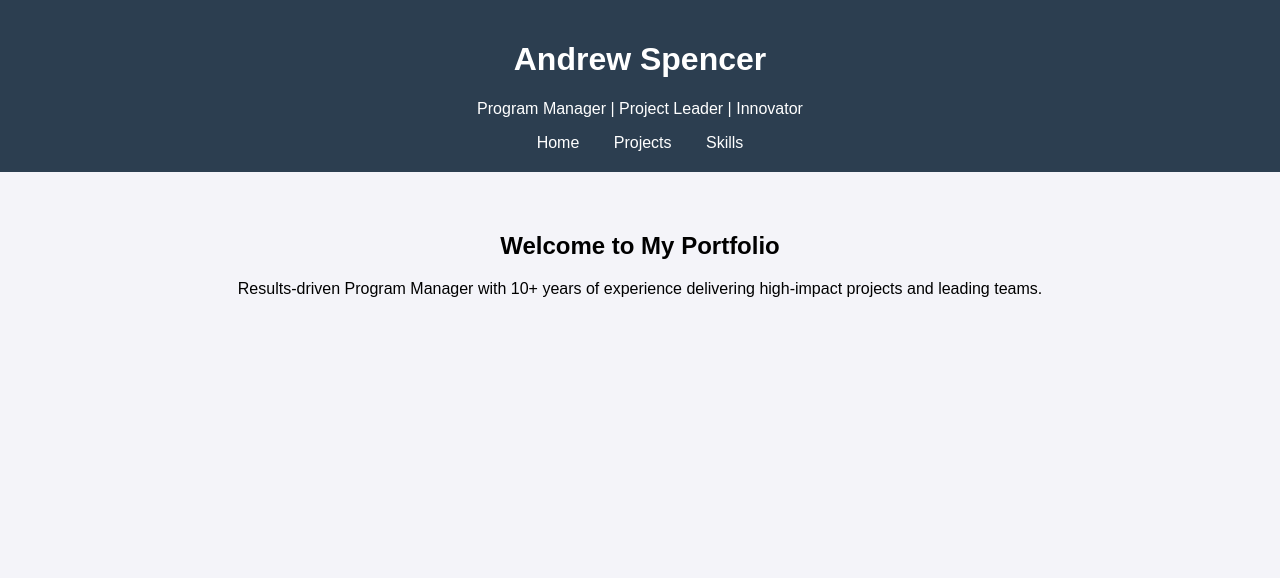
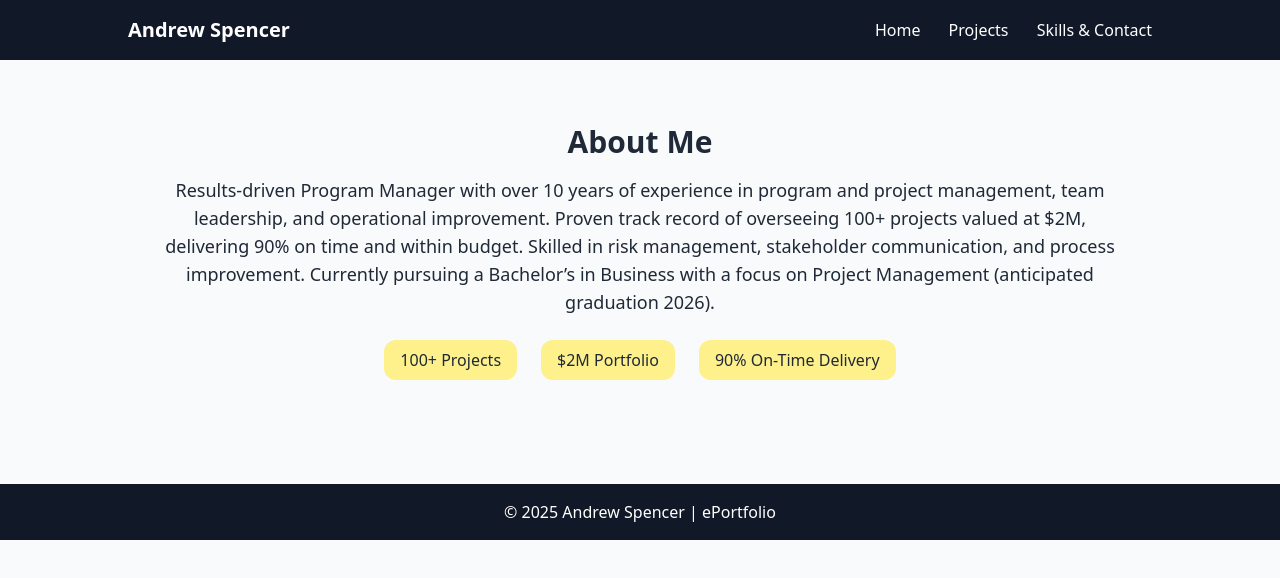
Before and after one commit to stealthxf17-beep/Andrew-spencer-portfolio, a plain HTML site: page index.html in a window 1280 px wide. Drawn offline with nearby package versions, Linux system fonts and the light colour scheme.

Commit message:
Update index.html

```diff
--- a/index.html
+++ b/index.html
@@ -3,27 +3,44 @@
 <head>
   <meta charset="UTF-8">
   <meta name="viewport" content="width=device-width, initial-scale=1.0">
-  <title>Andrew Spencer - Portfolio</title>
-  <style>
-    body { font-family: Arial, sans-serif; margin: 0; padding: 0; background: #f4f4f9; }
-    header { background: #2c3e50; color: white; padding: 20px; text-align: center; }
-    nav a { margin: 0 15px; color: white; text-decoration: none; }
-    section { padding: 40px; text-align: center; }
-  </style>
+  <title>Andrew Spencer | Home</title>
+  <script src="https://cdn.tailwindcss.com"></script>
 </head>
-<body>
-  <header>
-    <h1>Andrew Spencer</h1>
-    <p>Program Manager | Project Leader | Innovator</p>
-    <nav>
-      <a href="index.html">Home</a>
-      <a href="projects.html">Projects</a>
-      <a href="skills.html">Skills</a>
-    </nav>
-  </header>
-  <section>
-    <h2>Welcome to My Portfolio</h2>
-    <p>Results-driven Program Manager with 10+ years of experience delivering high-impact projects and leading teams.</p>
+<body class="bg-gray-50 text-gray-800 font-sans">
+
+  <!-- Navbar -->
+  <nav class="bg-gray-900 text-white p-4">
+    <div class="max-w-5xl mx-auto flex justify-between items-center">
+      <h1 class="text-xl font-bold">Andrew Spencer</h1>
+      <div class="space-x-6">
+        <a href="index.html" class="hover:text-yellow-400">Home</a>
+        <a href="projects.html" class="hover:text-yellow-400">Projects</a>
+        <a href="skills.html" class="hover:text-yellow-400">Skills & Contact</a>
+      </div>
+    </div>
+  </nav>
+
+  <!-- Home -->
+  <section class="max-w-5xl mx-auto py-16 px-6 text-center">
+    <h2 class="text-3xl font-bold mb-4">About Me</h2>
+    <p class="text-lg mb-6">
+      Results-driven Program Manager with over 10 years of experience in program and project
+      management, team leadership, and operational improvement. Proven track record of overseeing
+      100+ projects valued at $2M, delivering 90% on time and within budget. Skilled in risk management,
+      stakeholder communication, and process improvement. Currently pursuing a Bachelor’s in Business
+      with a focus on Project Management (anticipated graduation 2026).
+    </p>
+    <div class="flex justify-center gap-6 mt-6">
+      <span class="bg-yellow-200 px-4 py-2 rounded-xl">100+ Projects</span>
+      <span class="bg-yellow-200 px-4 py-2 rounded-xl">$2M Portfolio</span>
+      <span class="bg-yellow-200 px-4 py-2 rounded-xl">90% On-Time Delivery</span>
+    </div>
   </section>
+
+  <!-- Footer -->
+  <footer class="bg-gray-900 text-white text-center py-4 mt-10">
+    <p>&copy; 2025 Andrew Spencer | ePortfolio</p>
+  </footer>
+
 </body>
 </html>
```
